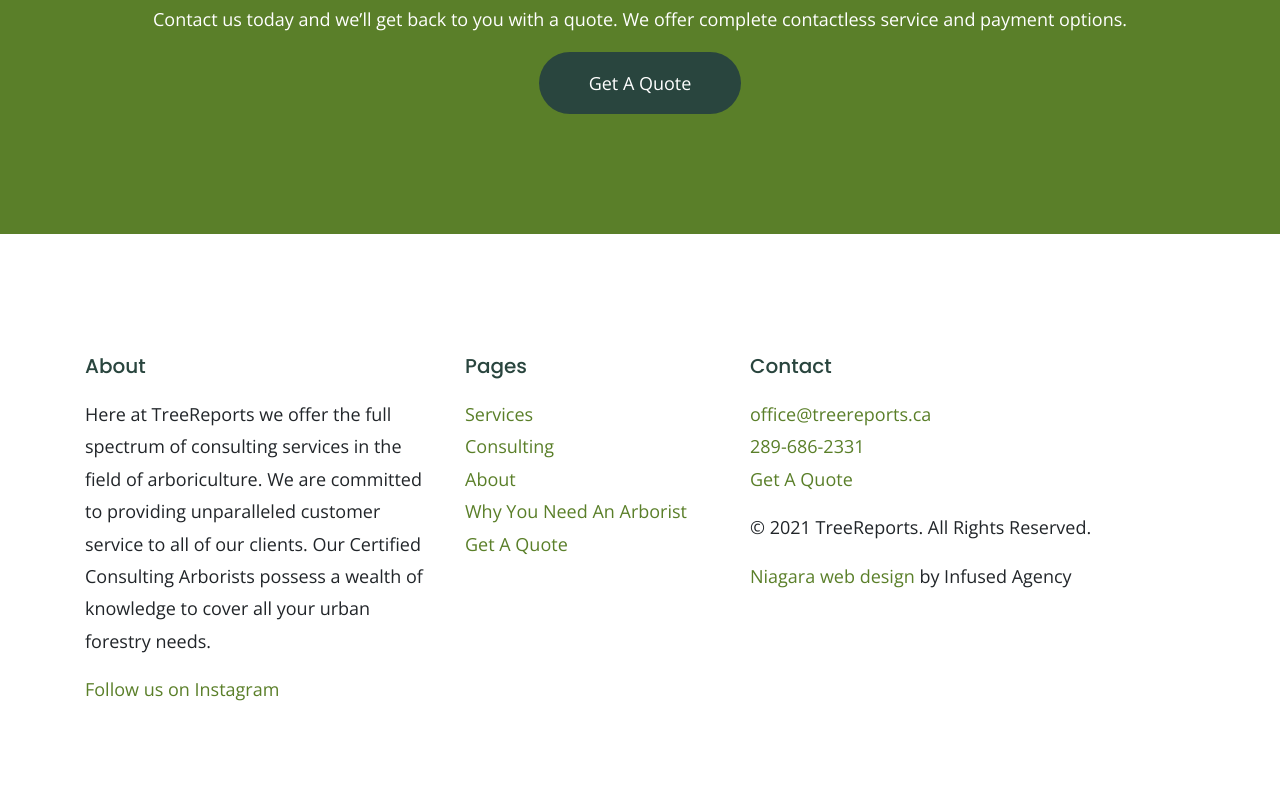
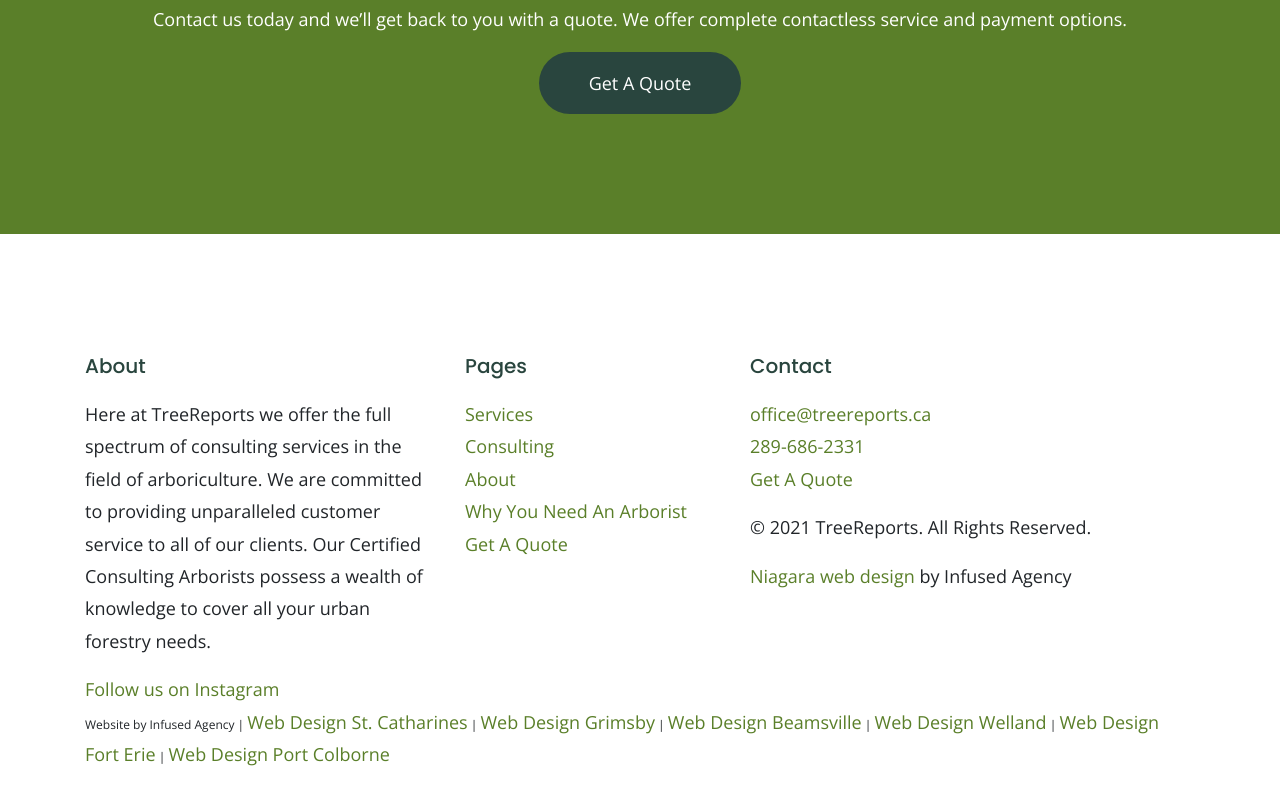
Before and after one commit to jd-fillmore/tree-reports, a Gatsby site: page / in a window 1280 px wide. Shown: the part 3219-4023 px from the top of the page. Built offline with nearby package versions, Linux system fonts and the light colour scheme; Gatsby itself is replaced by a stand-in of ours.

Commit message:
Update footer.js

```diff
--- a/components/Footer/footer.js
+++ b/components/Footer/footer.js
@@ -78,6 +78,40 @@
               </p>
             </Col>
           </Row>
+          <Row>
+            <Col lg="12">
+                  <p style={{ fontSize: '12px' }}>
+                  Website by Infused Agency |{" "}
+                  <a href="https://infused.agency" target="_blank" title="Web Design St. Catharines">
+                    Web Design St. Catharines
+                  </a>{" "}
+                  |{" "}
+                  <a href="https://infused.agency" target="_blank" title="Web Design Grimsby">
+                    Web Design Grimsby
+                  </a>{" "}
+                  |{" "}
+                  <a href="https://infused.agency/beamsville-web-design" target="_blank" title="Web Design Beamsville">
+                    Web Design Beamsville
+                  </a>{" "}
+                  |{" "}
+                  <a href="https://infused.agency/web-design-welland" target="_blank" title="Web Design Welland">
+                    Web Design Welland
+                  </a>{" "}
+                  |{" "}
+                  <a href="https://infused.agency/fort-erie-web-design" target="_blank" title="Web Design Fort Erie">
+                    Web Design Fort Erie
+                  </a>{" "}
+                  |{" "}
+                  <a
+                    href="https://infused.agency/port-colborne-web-design"
+                    target="_blank"
+                    title="Web Design Port Colborne"
+                  >
+                    Web Design Port Colborne
+                  </a>
+                </p>
+            </Col>
+          </Row>
         </Container>
       </section>
     </>
```
